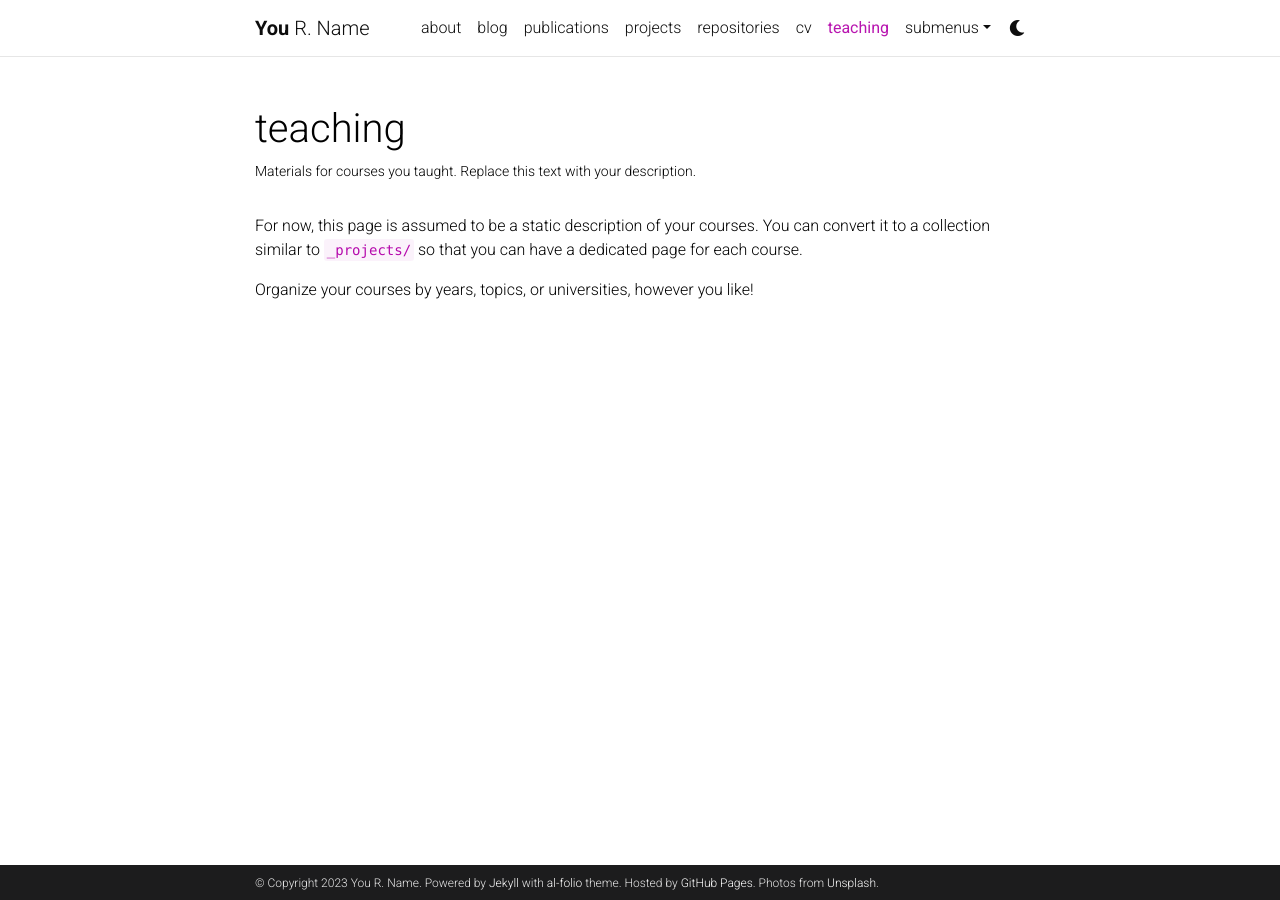
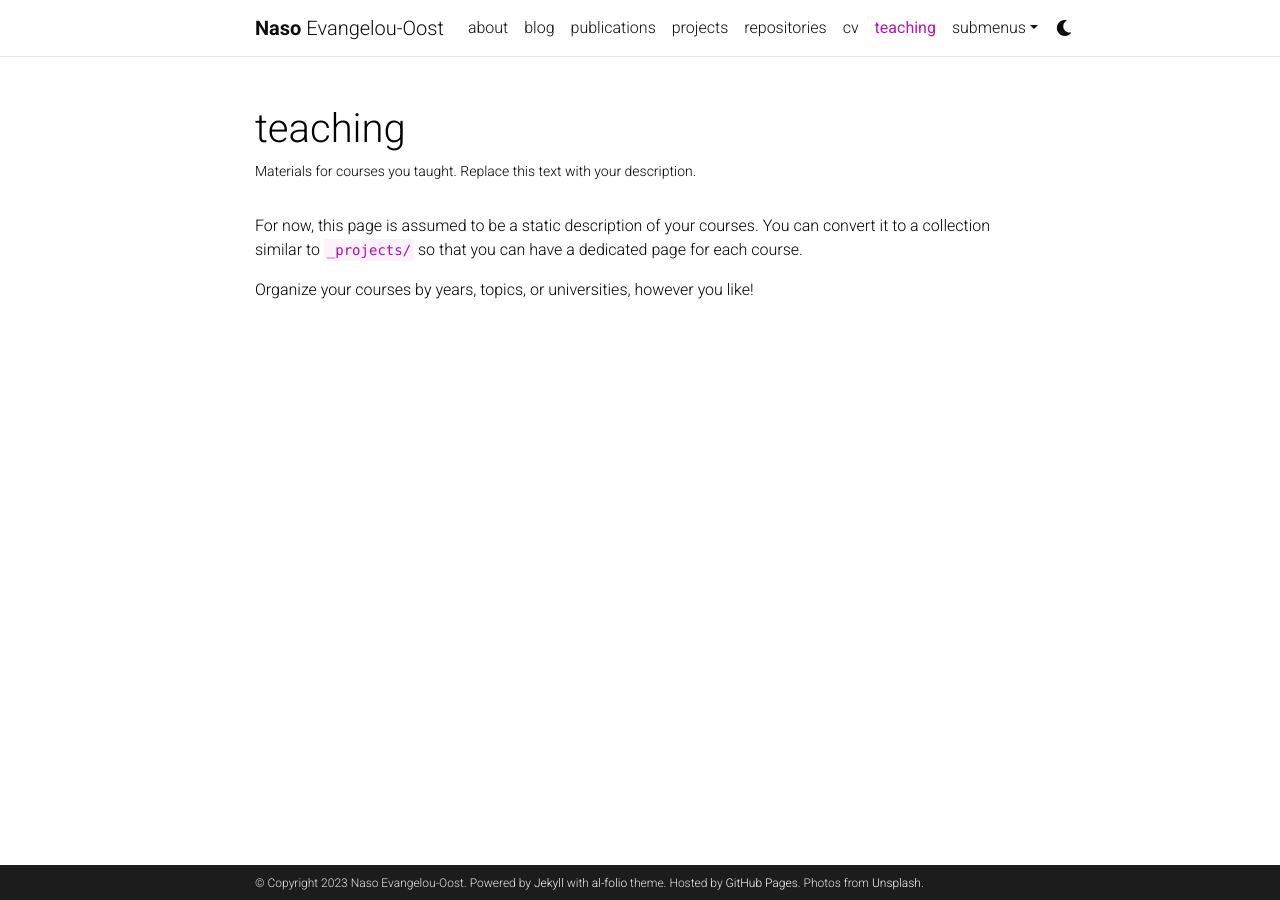
Before and after one commit to nasosev/nasosev.github.io, a Jekyll site: the page built from _pages/teaching.md, in a window 1280 px wide. Built offline with Jekyll 4.4.1, drawn with Linux system fonts in a browser that asks for light colours; comment, search, counter and statistics services are not loaded; a style sheet for code colours, icons or effects is not loaded.

Commit message:
Update _config.yml

```diff
--- a/_config.yml
+++ b/_config.yml
@@ -3,10 +3,10 @@
 # -----------------------------------------------------------------------------
 
 title: blank # the website title (if blank, full name will be used instead)
-first_name: You
-middle_name: R.
-last_name: Name
-email: you@example.com
+first_name: Naso
+middle_name:
+last_name: Evangelou-Oost
+email: naso@oneironaut.dev
 description: > # the ">" symbol means to ignore newlines until "footer_text:"
   A simple, whitespace theme for academics. Based on [*folio](https://github.com/bogoli/-folio) design.
 footer_text: >
@@ -18,8 +18,8 @@
 lang: en # the language of your site (for example: en, fr, cn, ru, etc.)
 icon: ⚛️  # the emoji used as the favicon (alternatively, provide image name in /assets/img/)
 
-url: https://alshedivat.github.io # the base hostname & protocol for your site
-baseurl: /al-folio # the subpath of your site, e.g. /blog/
+url: https://nasosev.github.io # the base hostname & protocol for your site
+baseurl:  # the subpath of your site, e.g. /blog/
 last_updated: false # set to true if you want to display last updated in the footer
 impressum_path:  # set to path to include impressum link in the footer, use the same path as permalink in a page, helps to conform with EU GDPR
 
```
